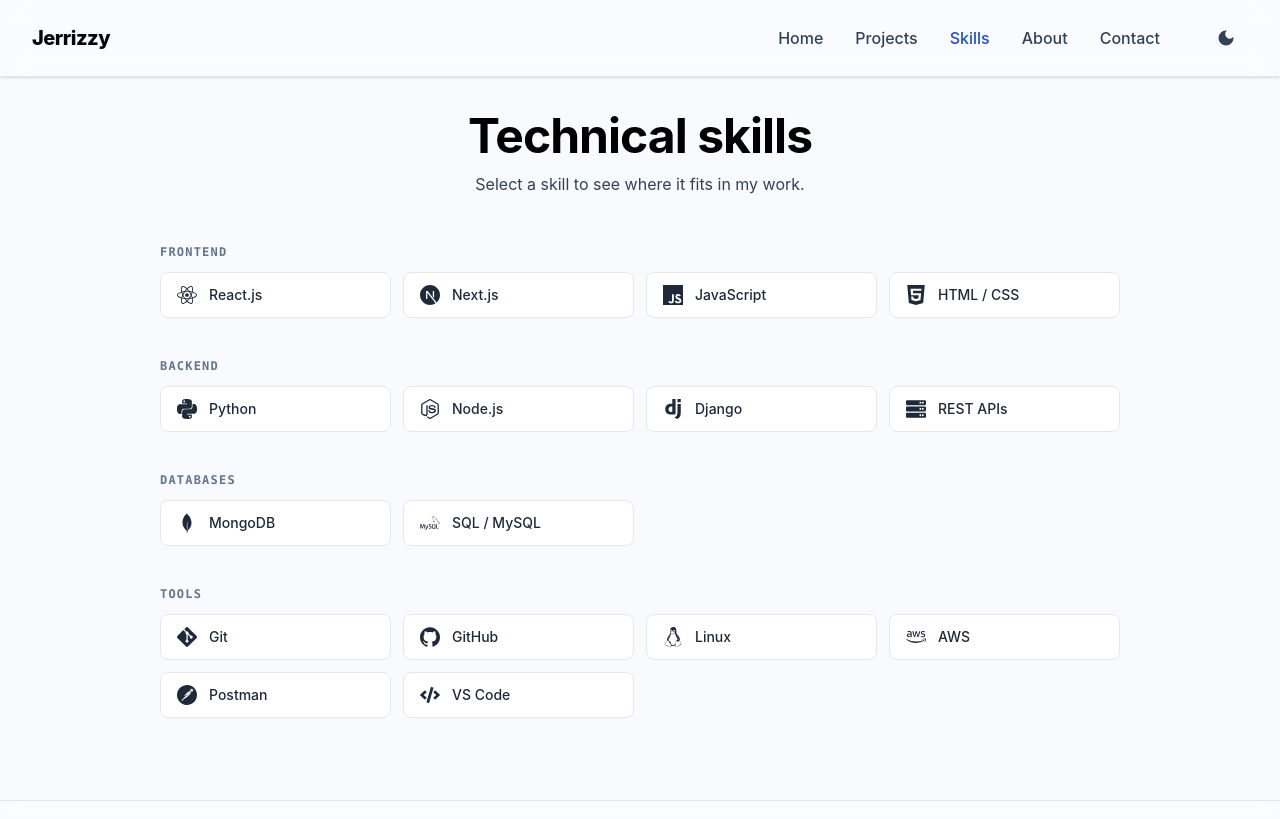
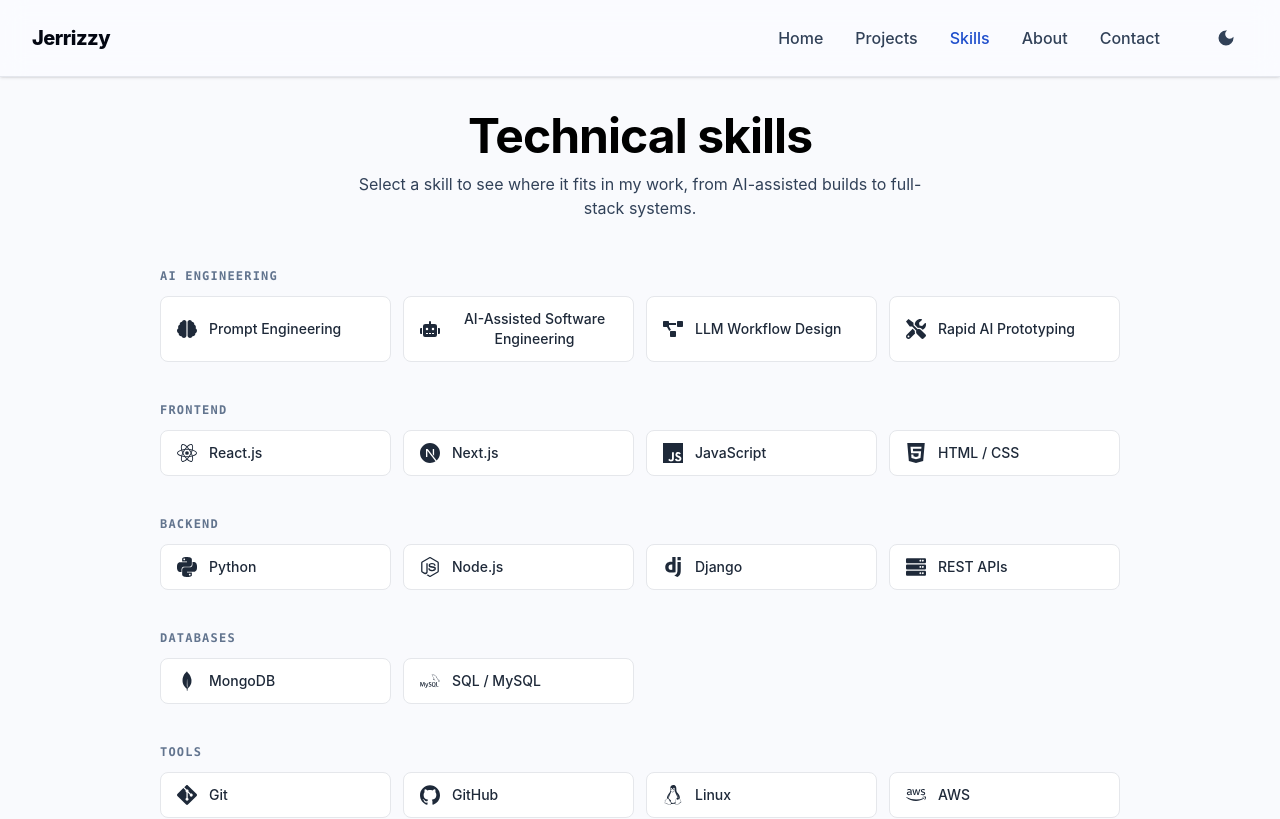
Before and after one commit to Jerrizzy001/Portfolio, a Next.js app: page /skills in a window 1280 px wide. Shown: the top 819 px of the page. Built offline with nearby package versions, Linux system fonts and the light colour scheme.

Commit message:
Add AI engineering skills

```diff
--- a/pages/about.js
+++ b/pages/about.js
@@ -5,7 +5,7 @@
 
 const aboutParagraphs = [
   "I'm Jerry Nwachi, an AI Engineer and Software Development student at Seneca Polytechnic in Toronto. I'm working toward an Honours Bachelor of Technology, expected August 2027. My work spans full-stack apps, data pipelines, REST APIs, and AI-powered automation.",
-  "I work mainly with Python and JavaScript: React and Next.js on the frontend, Node.js and FastAPI on the backend, and MySQL or MongoDB for data. I use GitHub Copilot, Claude, and Cursor to move faster while keeping the code reviewable.",
+  "I work mainly with Python and JavaScript: React and Next.js on the frontend, Node.js and FastAPI on the backend, and MySQL or MongoDB for data. I use GitHub Copilot, Claude, Cursor, and structured prompting to move faster while keeping the code reviewable.",
   "Before my current internship, I worked as a Junior IT Support Helpdesk contractor at the City of Markham. I documented technical procedures, gathered requirements from cross-functional teams, and coordinated system deployments. I also hold certifications in Data Visualization with Power BI and Harvard's Introduction to AI with Python.",
   "Right now, I'm an AI Engineer Intern at YarlMetal Fabrications Inc. I design and build AI-powered tools that turn manual operations workflows into structured, reviewable, and automated software systems.",
 ];
--- a/pages/index.js
+++ b/pages/index.js
@@ -9,7 +9,7 @@
   {
     title: "Jerry Nwachi",
     description:
-      "AI Engineer and Software Development student building practical web apps, data workflows, and automation systems in Toronto.",
+      "AI Engineer and Software Development student using AI-assisted workflows to build practical web apps, data systems, and automation tools in Toronto.",
   },
   {
     title: "Current work",
@@ -19,7 +19,7 @@
   {
     title: "How I build",
     description:
-      "Clear interfaces, reliable APIs, readable code, and systems that make work easier to repeat.",
+      "Structured prompts, clear interfaces, reliable APIs, readable code, and systems that make work easier to repeat.",
   },
   {
     title: "Project focus",
@@ -66,7 +66,7 @@
     <div className="min-h-screen page-shell text-black dark:text-white transition-colors duration-300">
       <PageMeta
         title="Jerry Nwachi | AI Engineer"
-        description="AI Engineer and Software Development student in Toronto, building practical web apps, data workflows, and automation systems."
+        description="AI Engineer and Software Development student in Toronto, using AI-assisted workflows to build practical web apps, data systems, and automation tools."
         path="/"
         image="/profile.jpg"
       />
--- a/pages/skills.js
+++ b/pages/skills.js
@@ -19,9 +19,37 @@
   SiPostman,
 } from 'react-icons/si';
 
-import { FaAws, FaCode, FaServer } from 'react-icons/fa';
+import { FaAws, FaBrain, FaCode, FaProjectDiagram, FaRobot, FaServer, FaTools } from 'react-icons/fa';
 
 const skillsData = [
+  {
+    id: 'prompt-engineering',
+    name: 'Prompt Engineering',
+    description:
+      'I write clear prompts, constraints, examples, and review loops that turn vague ideas into usable AI outputs.',
+    Icon: FaBrain,
+  },
+  {
+    id: 'ai-assisted-dev',
+    name: 'AI-Assisted Software Engineering',
+    description:
+      'I use AI tools to plan, build, debug, refactor, and verify software while keeping the code understandable and owned by me.',
+    Icon: FaRobot,
+  },
+  {
+    id: 'llm-workflows',
+    name: 'LLM Workflow Design',
+    description:
+      'I design AI workflows that connect messy inputs, structured data, human review, and automation into practical systems.',
+    Icon: FaProjectDiagram,
+  },
+  {
+    id: 'ai-prototyping',
+    name: 'Rapid AI Prototyping',
+    description:
+      'I can turn a workflow problem into a working AI-powered prototype quickly, then tighten it into maintainable software.',
+    Icon: FaTools,
+  },
   {
     id: 'react',
     name: 'React.js',
@@ -141,6 +169,11 @@
 
 const skillCategories = [
   {
+    label: 'AI Engineering',
+    color: 'text-slate-500 dark:text-slate-400',
+    ids: ['prompt-engineering', 'ai-assisted-dev', 'llm-workflows', 'ai-prototyping'],
+  },
+  {
     label: 'Frontend',
     color: 'text-slate-500 dark:text-slate-400',
     ids: ['react', 'next', 'js', 'html'],
@@ -172,7 +205,7 @@
     <div className="min-h-screen page-shell text-black dark:text-white transition-colors duration-300">
       <PageMeta
         title="Technical Skills"
-        description="Jerry Nwachi's technical skills across React, Next.js, Python, Node.js, databases, APIs, GitHub, Linux, and developer tooling."
+        description="Jerry Nwachi's technical skills across AI engineering, prompt engineering, React, Next.js, Python, Node.js, databases, APIs, GitHub, Linux, and developer tooling."
         path="/skills"
         image="/projects/portfolio.png"
       />
@@ -185,7 +218,7 @@
         >
           <h1 className="text-3xl sm:text-4xl md:text-5xl font-bold mb-3">Technical skills</h1>
           <p className="mx-auto max-w-xl text-sm sm:text-base text-slate-700 dark:text-slate-300">
-            Select a skill to see where it fits in my work.
+            Select a skill to see where it fits in my work, from AI-assisted builds to full-stack systems.
           </p>
         </div>
 
```
